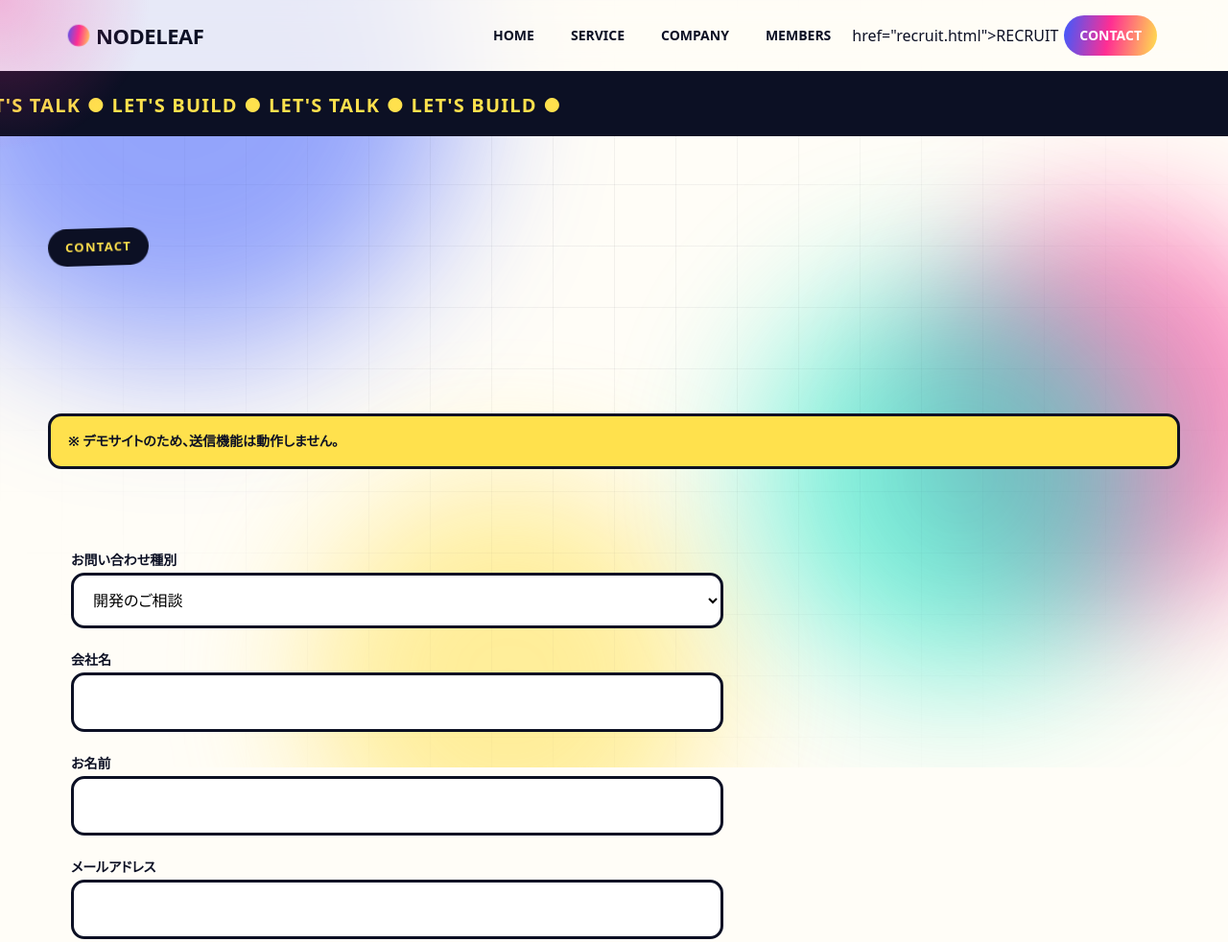
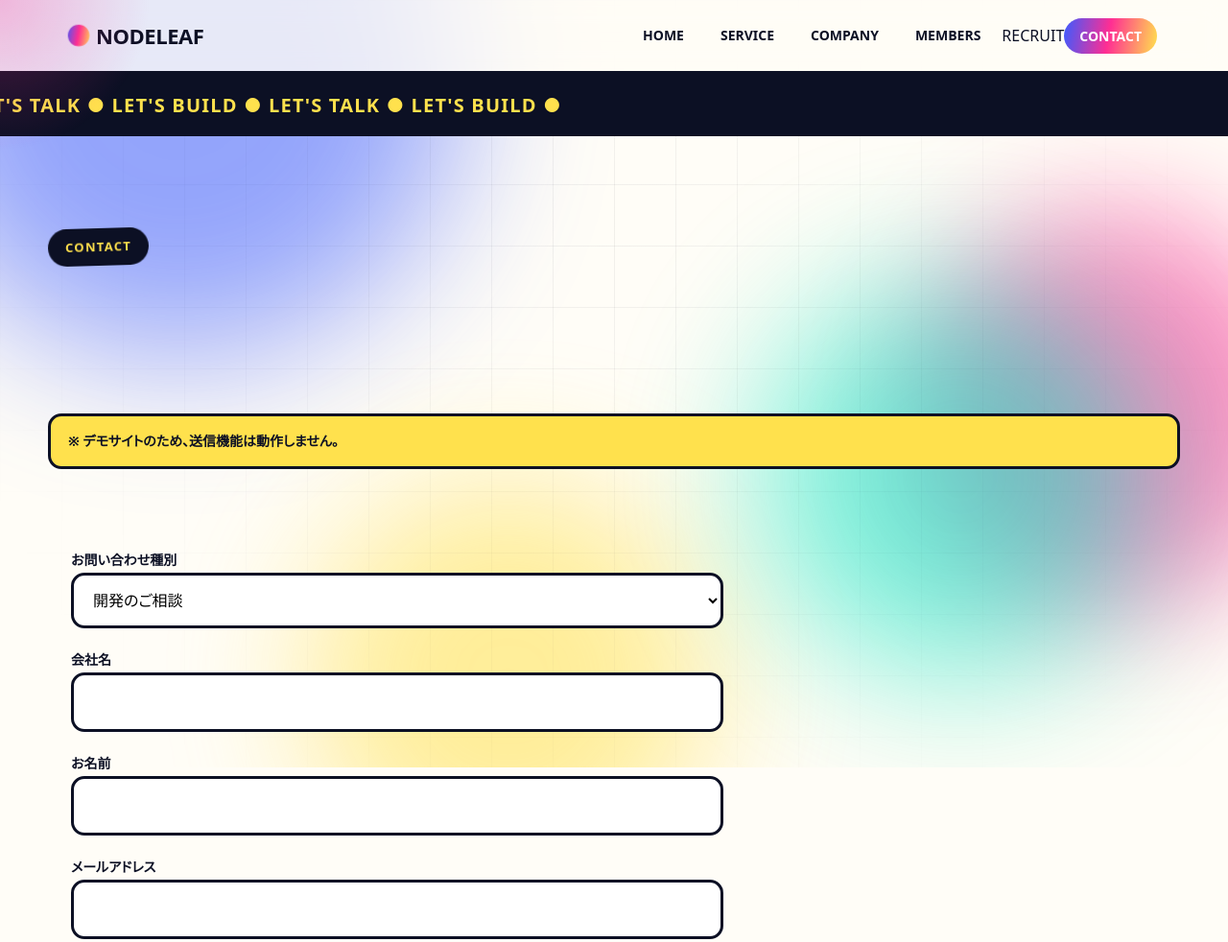
Before and after one commit to issei-dev/NODELEAF, a plain HTML site: page contact.html in a window 1280 px wide. Shown: the top 982 px of the page at 96% size. Drawn offline with Linux system fonts and the light colour scheme.

Commit message:
Update contact.html

```diff
--- a/contact.html
+++ b/contact.html
@@ -19,7 +19,7 @@
 <div class="grid-bg"></div>
 <header><div class="wrap nav">
   <a href="index.html" class="logo"><i></i>NODELEAF</a><button class="burger">≡</button>
-  <nav class="menu"><a href="index.html">HOME</a><a href="service.html">SERVICE</a><a href="company.html">COMPANY</a><a <a href="members.html">MEMBERS</a> href="recruit.html">RECRUIT</a><a href="contact.html" class="on">CONTACT</a></nav>
+  <nav class="menu"><a href="index.html">HOME</a><a href="service.html">SERVICE</a><a href="company.html">COMPANY</a><a <a href="members.html">MEMBERS</a><a　<a　 href="recruit.html">RECRUIT</a><a href="contact.html" class="on">CONTACT</a></nav>
 </div></header>
 <div class="marquee alt rev"><span>LET'S TALK ● LET'S BUILD ● LET'S TALK ● LET'S BUILD ● LET'S TALK ● LET'S BUILD ● </span></div>
 
```
